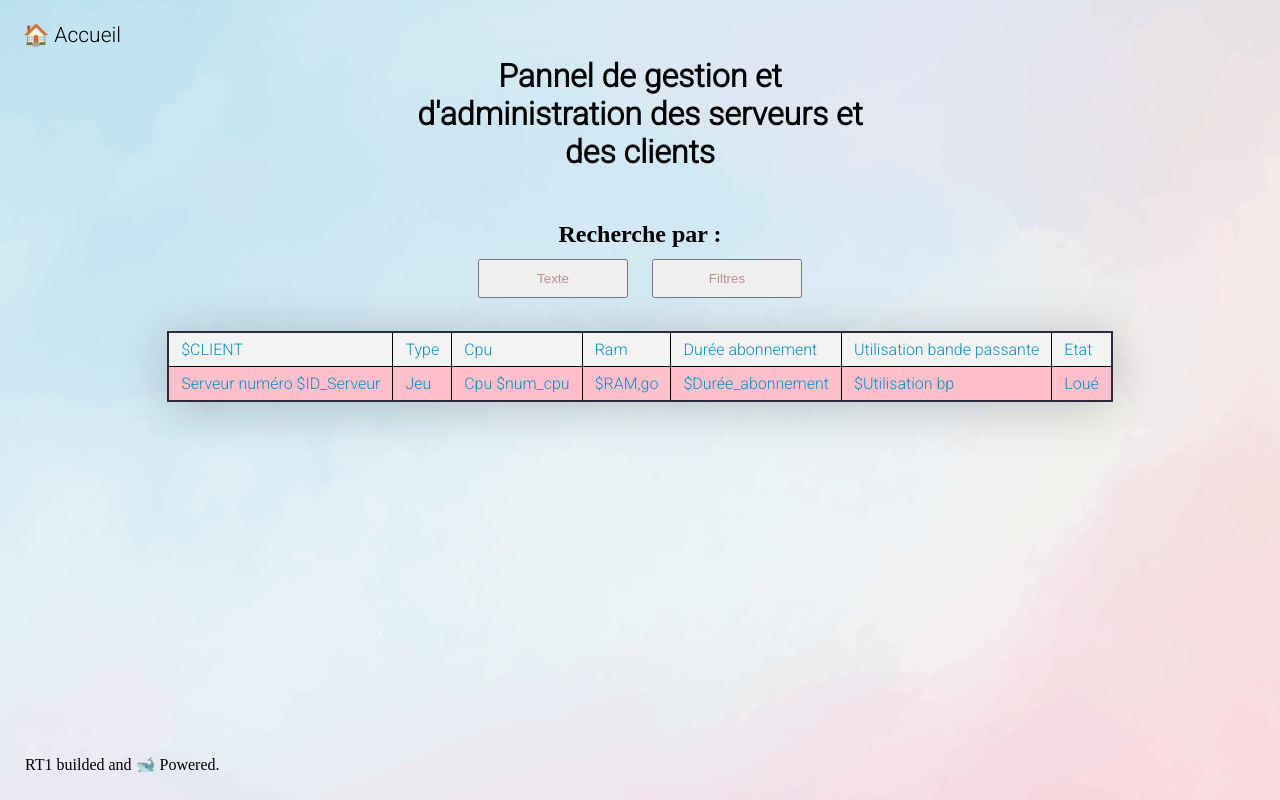
After one commit to ElouanFiore/SAE23_FULOP_FIORE_MORETTI, a PHP site: page /admin.php in a window 1280 px wide. The commit adds this page. Run offline with PHP 8.4, Linux system fonts and the light colour scheme.

Commit message:
pannel admin

```diff
--- /dev/null
+++ b/site/admin.php
@@ -0,0 +1,96 @@
+<html>
+
+<head>
+    <meta charset="utf-8">
+    <link rel="preconnect" href="https://fonts.googleapis.com">
+    <link rel="preconnect" href="https://fonts.gstatic.com" crossorigin>
+    <link href="https://fonts.googleapis.com/css2?family=Roboto:wght@300&display=swap" rel="stylesheet">
+    <?php
+    // if(isset($_SESSION(['username']) && $_SESSION['username']==='admin'){
+    //   echo"<link rel="stylesheet" href="css/style2.css" media="screen" type="text/css" />";
+    // }
+    //  else {
+    //      echo"<link rel="stylesheet" href="css/404.css" media="screen" type="text/css" />";
+    //   }
+    ?>
+    <link rel="stylesheet" href="css/style2.css" media="screen" type="text/css" />
+</head>
+
+<nav>
+
+    <div class="onglets">
+        <a href="index.php">🏠 Accueil</a>
+    </div>
+
+</nav>
+
+<body>
+    <div class="gestion">
+        <h1>Pannel de gestion et d'administration des serveurs et des clients</h1>
+        <h2>Recherche par :</h2>
+        <button onclick="filtre_text()">Texte</button>
+        <button onclick="filtre()">Filtres</button>
+
+        <div id="filterz">
+            <h1></h1>
+
+        </div>
+
+        <table>
+            <tr id="desc">
+                <td id="desc">$CLIENT</td>
+                <td id="desc">Type</td>
+                <td id="desc">Cpu</td>
+                <td id="desc">Ram</td>
+                <td id="desc">Durée abonnement</td>
+                <td id="desc">Utilisation bande passante</td>
+                <td id="desc">Etat</td>
+            </tr>
+            <tr id="client">
+                <td id="client">Serveur numéro $ID_Serveur</td>
+                <td id="client">Jeu</td>
+                <td id="client">Cpu $num_cpu</td>
+                <td id="client">$RAM,go</td>
+                <td id="client">$Durée_abonnement</td>
+                <td id="client">$Utilisation bp</td>
+                <td id="client">Loué</td>
+            </tr>
+        </table>
+
+
+
+
+    </div>
+
+<script>
+    function filtre_text(){
+        console.log("Filtrage par texte");
+        var utilisateur = window.prompt("Nom du client :");
+        console.log("Cherchement du client : "+utilisateur);
+    }
+
+    function filtre(){
+        console.log("Filtrage");
+    }
+
+
+
+</script>
+
+
+
+
+
+
+
+</body>
+
+
+
+<footer>
+    <p>RT1 builded and &#128011 Powered.</p>
+</footer>
+
+
+
+</html>
--- a/site/css/style2.css
+++ b/site/css/style2.css
@@ -1,5 +1,11 @@
 body{
 	background-image:url("../images/back.jpg");
+}
+
+footer{
+    position: fixed;
+    bottom: 10px;
+    left: 25px;
 }
 
 /*Modification formulaire inscription*/
@@ -122,3 +128,70 @@ nav .onglets a:hover{
     font-weight: bold;
     color: royalblue;
 }
+
+.gestion h1 {
+        text-align: center;
+        width: 38%;
+        margin: 0 auto;
+        padding-bottom: 10px;
+        font-family: 'Roboto', sans-serif;
+        color: black;
+        animation: move 2s ease infinite;
+
+
+}
+
+.gestion h1:hover{
+    color: rosybrown;
+    font-size: 33px;
+}
+
+/*Importation stylisation table de tarifs.html / possibilité d'optimiser les fichiers*/
+/*Luigi gros fou t'as mis des id à chaque td*/
+
+table{
+    width:auto;
+    margin:0 auto;
+    margin-top:1%;
+    font-family: 'Roboto', sans-serif;
+    border-collapse: collapse;
+    min-width: 400px;
+    box-shadow: 0 5px 50px rgba(0, 0, 0, 0.2);
+    border: 2px solid rgb(42, 42, 61);
+    text-align: left;
+}
+
+#client{
+    background-color: pink;
+}
+
+#titre{
+   color: #0092c9;
+   background-color: #e0f0f5;
+}
+
+td{
+    padding: 7px 12px;
+    border: 1px solid black;
+    background-color: #f3f3f3;
+    color: #0092c9;
+}
+
+.gestion h2 {
+    color:black;
+    padding: 20px;
+    margin-bottom: 5px;
+    padding-bottom: 5px;
+}
+
+.gestion button {
+    color: rosybrown;
+    width: 150px;
+    margin: 10px;
+    padding: 10px;
+    margin-top: 1px;
+}
+
+.gestion {
+    text-align: center;
+}
--- a/site/funcs/logout.php
+++ b/site/funcs/logout.php
@@ -1,8 +1,6 @@
-Déconnexion...
 <?php
 session_start();
-unset($_SESSION["username"]);
-unset($_SESSION["nomPrenom"]);
+session_destroy();
 header('Location: /index.php');
 die();
 ?>
--- a/site/gestion.php
+++ b/site/gestion.php
@@ -1,5 +1,3 @@
-En construction
-
 <?php
 session_start();
 if (!isset($_SESSION["username"])) {
```
Also changed, not shown: site/css/404.css (added, +11 -0 lines), site/css/style3.css (+72 -3 lines), site/index.php (+24 -8 lines), site/louer.php (+129 -1 lines), site/images/pepe.gif (added).
